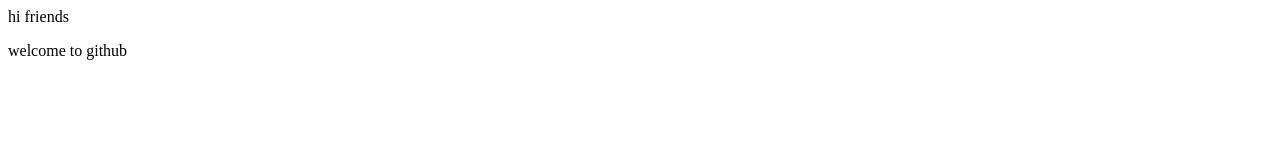
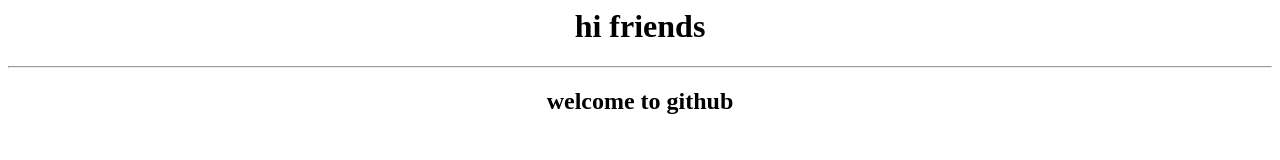
Before and after one commit to gokulraj4545/test, a plain HTML site: page index.html in a window 1280 px wide. Drawn offline with Linux system fonts and the light colour scheme.

Commit message:
Update index.html

```diff
--- a/index.html
+++ b/index.html
@@ -1,6 +1,6 @@
 <html>
-<body>
-  <head>hi friends</head>
-  <p>welcome to github</p>
+<body><center>
+  <head><h1>hi friends</h1></head><hr>
+  <p><b><h2>welcome to github</h2></b></p></center>
 </body>
 </html>
```
